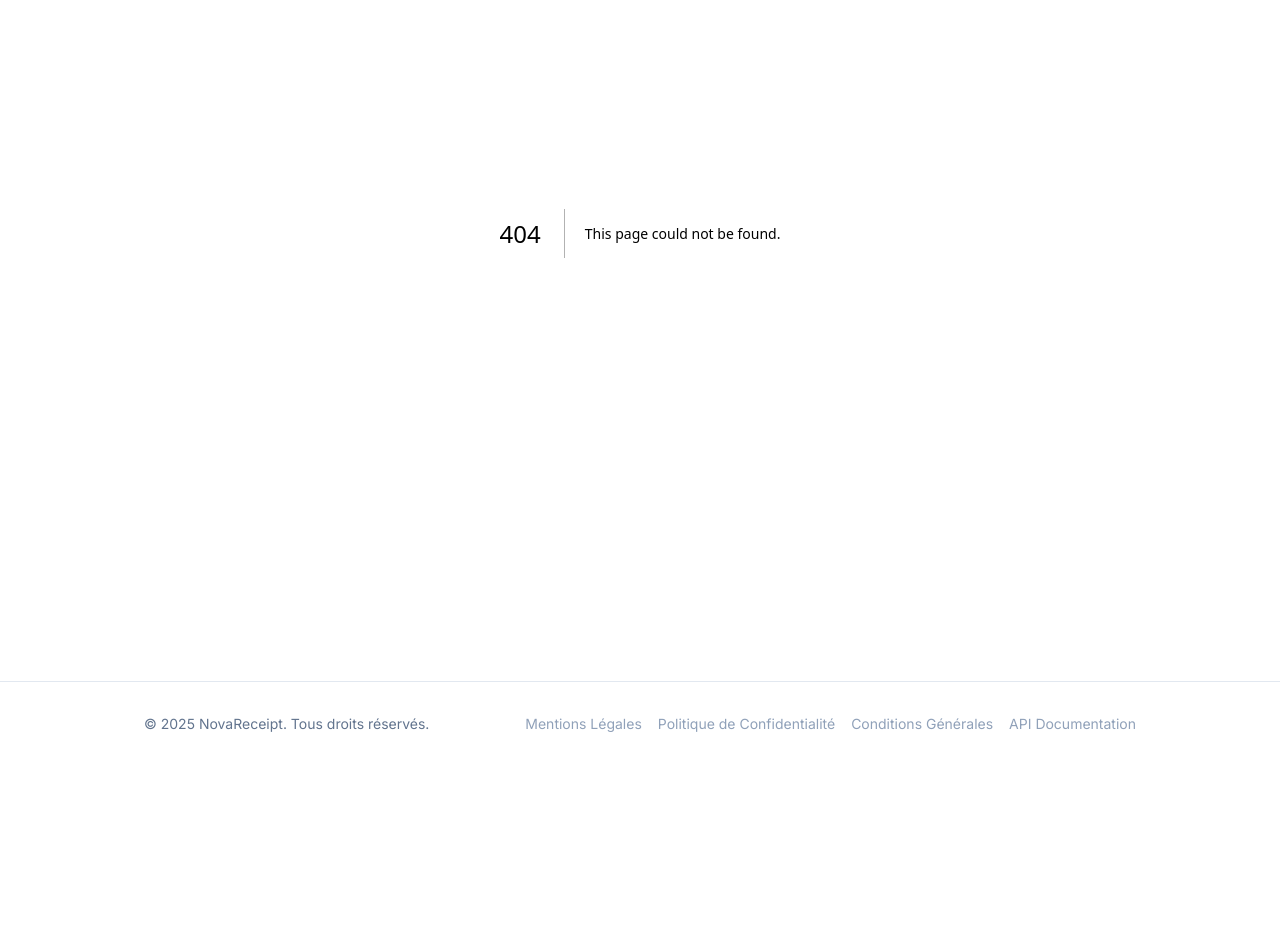
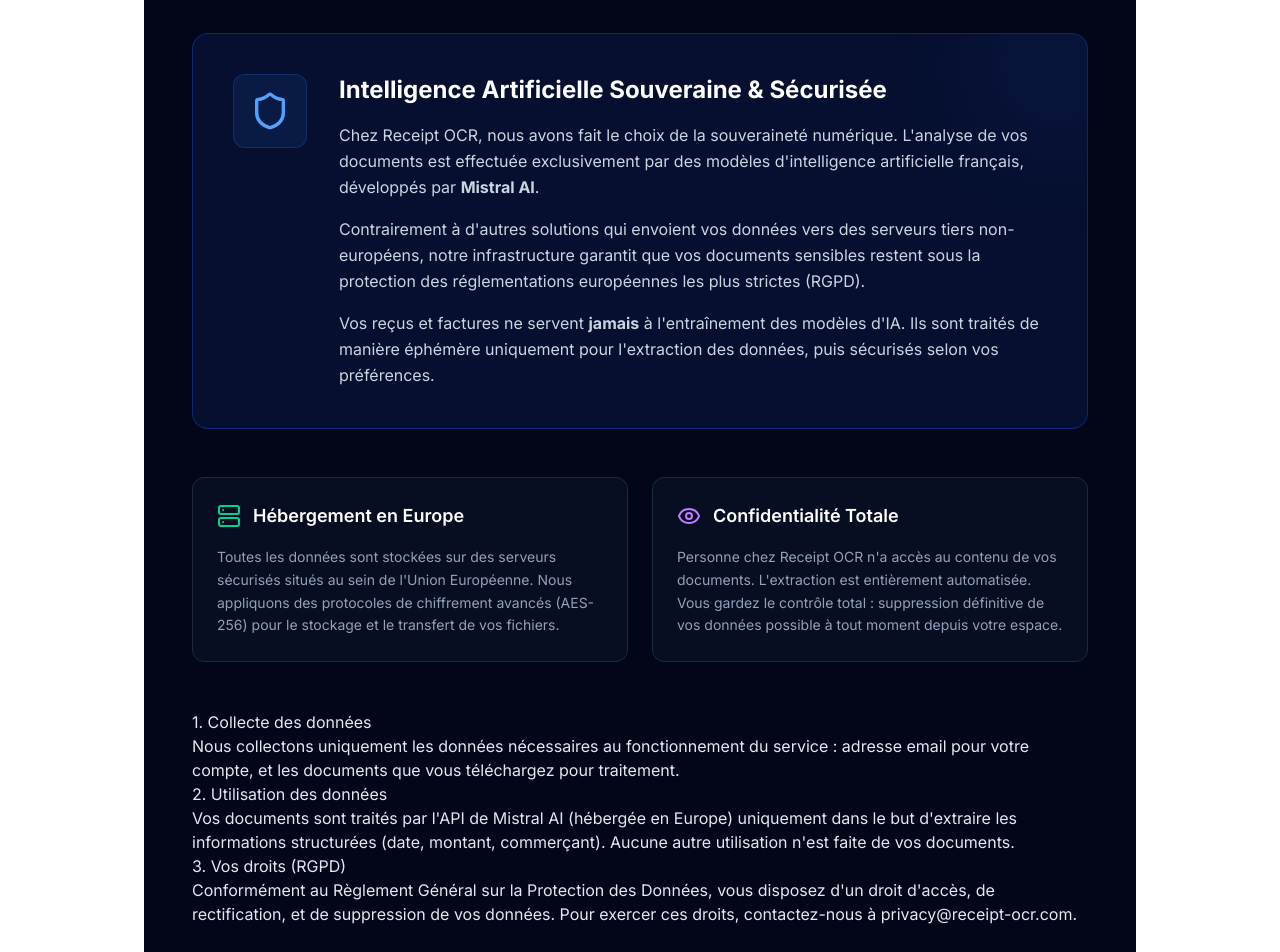
Before and after one commit to mdia12/receipt-ocr, a Next.js app: page /legal/privacy in a window 1280 px wide. Before the commit this address had no page. Shown: the part 280-1232 px from the top of the page. Before the commit the page ends 1046 px from the top, so only its background shows below. Built offline with nearby package versions, Linux system fonts and the light colour scheme.

Commit message:
Add legal pages: Privacy (with Mistral AI mention), Mentions, and Terms

```diff
--- /dev/null
+++ b/app/legal/mentions/page.tsx
@@ -0,0 +1,48 @@
+import React from 'react';
+
+export default function MentionsPage() {
+  return (
+    <div className="min-h-screen bg-slate-950 text-slate-200 py-12 px-4 sm:px-6 lg:px-8">
+      <div className="max-w-3xl mx-auto space-y-8">
+        <h1 className="text-3xl font-bold text-white mb-8">Mentions Légales</h1>
+
+        <div className="space-y-6 text-slate-300">
+          <section className="space-y-2">
+            <h2 className="text-xl font-semibold text-white">1. Éditeur du site</h2>
+            <p>
+              Le site Receipt OCR est édité par la société [Nom de votre société], SAS au capital de [Montant] €, immatriculée au Registre du Commerce et des Sociétés de [Ville] sous le numéro [Numéro SIREN].
+            </p>
+            <p>
+              Siège social : [Adresse complète]<br />
+              Numéro de TVA intracommunautaire : [Numéro TVA]<br />
+              Directeur de la publication : [Nom du directeur]
+            </p>
+          </section>
+
+          <section className="space-y-2">
+            <h2 className="text-xl font-semibold text-white">2. Hébergement</h2>
+            <p>
+              Le site est hébergé par Vercel Inc.<br />
+              Adresse : 340 S Lemon Ave #4133 Walnut, CA 91789, USA<br />
+              Le traitement des données et le stockage backend sont assurés sur des serveurs situés en Europe.
+            </p>
+          </section>
+
+          <section className="space-y-2">
+            <h2 className="text-xl font-semibold text-white">3. Propriété intellectuelle</h2>
+            <p>
+              L'ensemble de ce site relève de la législation française et internationale sur le droit d'auteur et la propriété intellectuelle. Tous les droits de reproduction sont réservés, y compris pour les documents téléchargeables et les représentations iconographiques et photographiques.
+            </p>
+          </section>
+
+          <section className="space-y-2">
+            <h2 className="text-xl font-semibold text-white">4. Contact</h2>
+            <p>
+              Pour toute question, vous pouvez nous contacter à l'adresse suivante : contact@receipt-ocr.com
+            </p>
+          </section>
+        </div>
+      </div>
+    </div>
+  );
+}
--- /dev/null
+++ b/app/legal/privacy/page.tsx
@@ -0,0 +1,86 @@
+import React from 'react';
+import { Shield, Lock, Server, Eye } from 'lucide-react';
+
+export default function PrivacyPage() {
+  return (
+    <div className="min-h-screen bg-slate-950 text-slate-200 py-12 px-4 sm:px-6 lg:px-8">
+      <div className="max-w-4xl mx-auto space-y-12">
+
+        {/* Header */}
+        <div className="text-center space-y-4">
+          <h1 className="text-3xl md:text-4xl font-bold text-white">Politique de Confidentialité</h1>
+          <p className="text-slate-400 max-w-2xl mx-auto">
+            La protection de vos données est notre priorité absolue. Nous utilisons des technologies de pointe et souveraines pour garantir la sécurité de vos informations.
+          </p>
+        </div>
+
+        {/* Main Assurance Block */}
+        <div className="bg-blue-900/20 border border-blue-800/50 rounded-2xl p-8 md:p-10 relative overflow-hidden">
+          <div className="absolute top-0 right-0 -mt-4 -mr-4 w-24 h-24 bg-blue-500/20 blur-3xl rounded-full"></div>
+
+          <div className="flex flex-col md:flex-row gap-8 items-start">
+            <div className="bg-blue-500/10 p-4 rounded-xl border border-blue-500/20">
+              <Shield className="w-10 h-10 text-blue-400" />
+            </div>
+            <div className="space-y-4">
+              <h2 className="text-2xl font-bold text-white">Intelligence Artificielle Souveraine & Sécurisée</h2>
+              <div className="space-y-4 text-slate-300 leading-relaxed">
+                <p>
+                  Chez Receipt OCR, nous avons fait le choix de la souveraineté numérique. L'analyse de vos documents est effectuée exclusivement par des modèles d'intelligence artificielle français, développés par <strong>Mistral AI</strong>.
+                </p>
+                <p>
+                  Contrairement à d'autres solutions qui envoient vos données vers des serveurs tiers non-européens, notre infrastructure garantit que vos documents sensibles restent sous la protection des réglementations européennes les plus strictes (RGPD).
+                </p>
+                <p>
+                  Vos reçus et factures ne servent <strong>jamais</strong> à l'entraînement des modèles d'IA. Ils sont traités de manière éphémère uniquement pour l'extraction des données, puis sécurisés selon vos préférences.
+                </p>
+              </div>
+            </div>
+          </div>
+        </div>
+
+        {/* Detailed Sections */}
+        <div className="grid md:grid-cols-2 gap-6">
+          <div className="bg-slate-900/50 border border-slate-800 p-6 rounded-xl space-y-4">
+            <div className="flex items-center gap-3">
+              <Server className="w-6 h-6 text-emerald-400" />
+              <h3 className="text-lg font-semibold text-white">Hébergement en Europe</h3>
+            </div>
+            <p className="text-slate-400 text-sm leading-relaxed">
+              Toutes les données sont stockées sur des serveurs sécurisés situés au sein de l'Union Européenne. Nous appliquons des protocoles de chiffrement avancés (AES-256) pour le stockage et le transfert de vos fichiers.
+            </p>
+          </div>
+
+          <div className="bg-slate-900/50 border border-slate-800 p-6 rounded-xl space-y-4">
+            <div className="flex items-center gap-3">
+              <Eye className="w-6 h-6 text-purple-400" />
+              <h3 className="text-lg font-semibold text-white">Confidentialité Totale</h3>
+            </div>
+            <p className="text-slate-400 text-sm leading-relaxed">
+              Personne chez Receipt OCR n'a accès au contenu de vos documents. L'extraction est entièrement automatisée. Vous gardez le contrôle total : suppression définitive de vos données possible à tout moment depuis votre espace.
+            </p>
+          </div>
+        </div>
+
+        {/* Legal Text */}
+        <div className="prose prose-invert prose-slate max-w-none">
+          <h3>1. Collecte des données</h3>
+          <p>
+            Nous collectons uniquement les données nécessaires au fonctionnement du service : adresse email pour votre compte, et les documents que vous téléchargez pour traitement.
+          </p>
+
+          <h3>2. Utilisation des données</h3>
+          <p>
+            Vos documents sont traités par l'API de Mistral AI (hébergée en Europe) uniquement dans le but d'extraire les informations structurées (date, montant, commerçant). Aucune autre utilisation n'est faite de vos documents.
+          </p>
+
+          <h3>3. Vos droits (RGPD)</h3>
+          <p>
+            Conformément au Règlement Général sur la Protection des Données, vous disposez d'un droit d'accès, de rectification, et de suppression de vos données. Pour exercer ces droits, contactez-nous à privacy@receipt-ocr.com.
+          </p>
+        </div>
+
+      </div>
+    </div>
+  );
+}
--- /dev/null
+++ b/app/legal/terms/page.tsx
@@ -0,0 +1,47 @@
+import React from 'react';
+
+export default function TermsPage() {
+  return (
+    <div className="min-h-screen bg-slate-950 text-slate-200 py-12 px-4 sm:px-6 lg:px-8">
+      <div className="max-w-3xl mx-auto space-y-8">
+        <h1 className="text-3xl font-bold text-white mb-8">Conditions Générales d'Utilisation</h1>
+
+        <div className="prose prose-invert prose-slate max-w-none">
+          <p className="lead">
+            En utilisant le service Receipt OCR, vous acceptez sans réserve les présentes Conditions Générales d'Utilisation.
+          </p>
+
+          <h3>1. Description du service</h3>
+          <p>
+            Receipt OCR est un service SaaS permettant l'extraction automatique de données à partir de reçus et factures (images ou PDF) grâce à l'intelligence artificielle.
+          </p>
+
+          <h3>2. Accès au service</h3>
+          <p>
+            Le service est accessible 24h/24 et 7j/7, sauf cas de force majeure ou maintenance programmée. Nous nous réservons le droit de suspendre l'accès pour des raisons techniques ou de sécurité.
+          </p>
+
+          <h3>3. Responsabilité</h3>
+          <p>
+            Bien que nous utilisions des technologies avancées (IA), nous ne pouvons garantir une exactitude à 100% de l'extraction des données. Il appartient à l'utilisateur de vérifier les informations extraites avant de les utiliser à des fins comptables ou fiscales. Receipt OCR ne saurait être tenu responsable des erreurs d'extraction.
+          </p>
+
+          <h3>4. Données personnelles</h3>
+          <p>
+            Le traitement de vos données personnelles est régi par notre <a href="/legal/privacy" className="text-blue-400 hover:underline">Politique de Confidentialité</a>. Nous nous engageons à ne jamais vendre vos données à des tiers.
+          </p>
+
+          <h3>5. Tarifs et Paiement</h3>
+          <p>
+            L'accès à certaines fonctionnalités avancées nécessite un abonnement payant. Les tarifs sont indiqués sur la page d'accueil et peuvent être modifiés avec un préavis de 30 jours.
+          </p>
+
+          <h3>6. Loi applicable</h3>
+          <p>
+            Les présentes conditions sont régies par le droit français. Tout litige relatif à leur interprétation et/ou à leur exécution relève des tribunaux français.
+          </p>
+        </div>
+      </div>
+    </div>
+  );
+}
```
